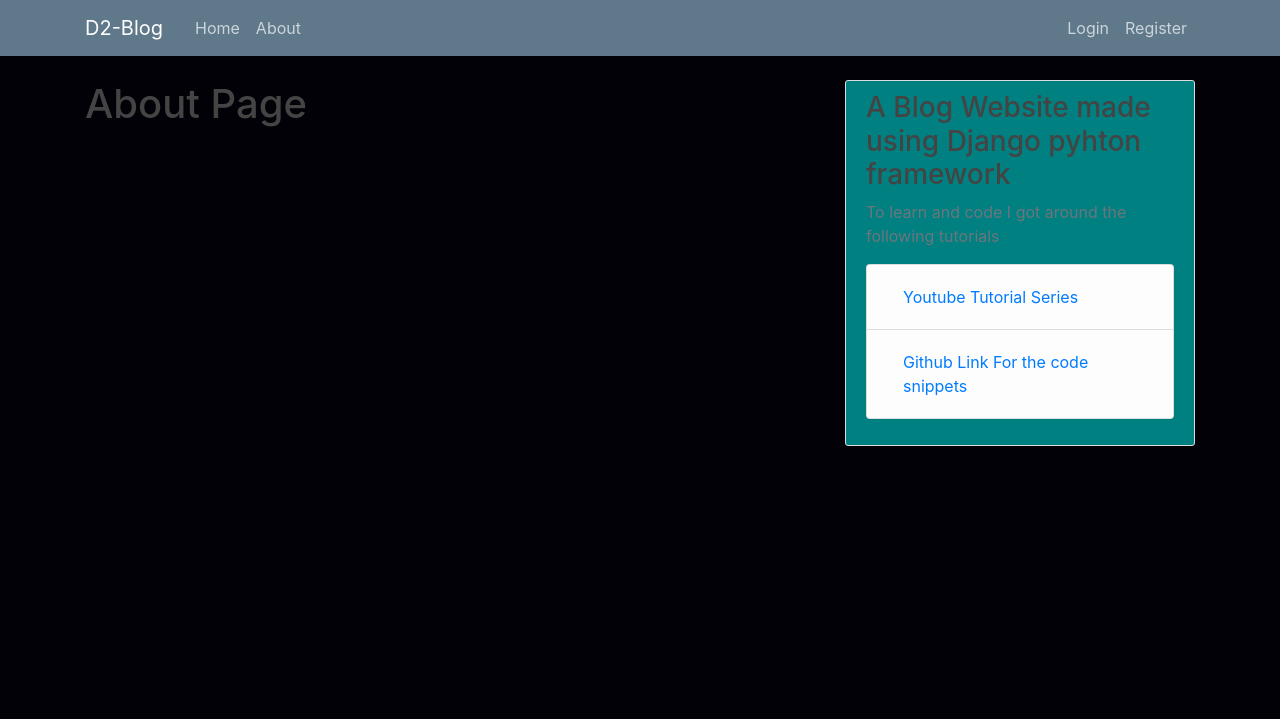
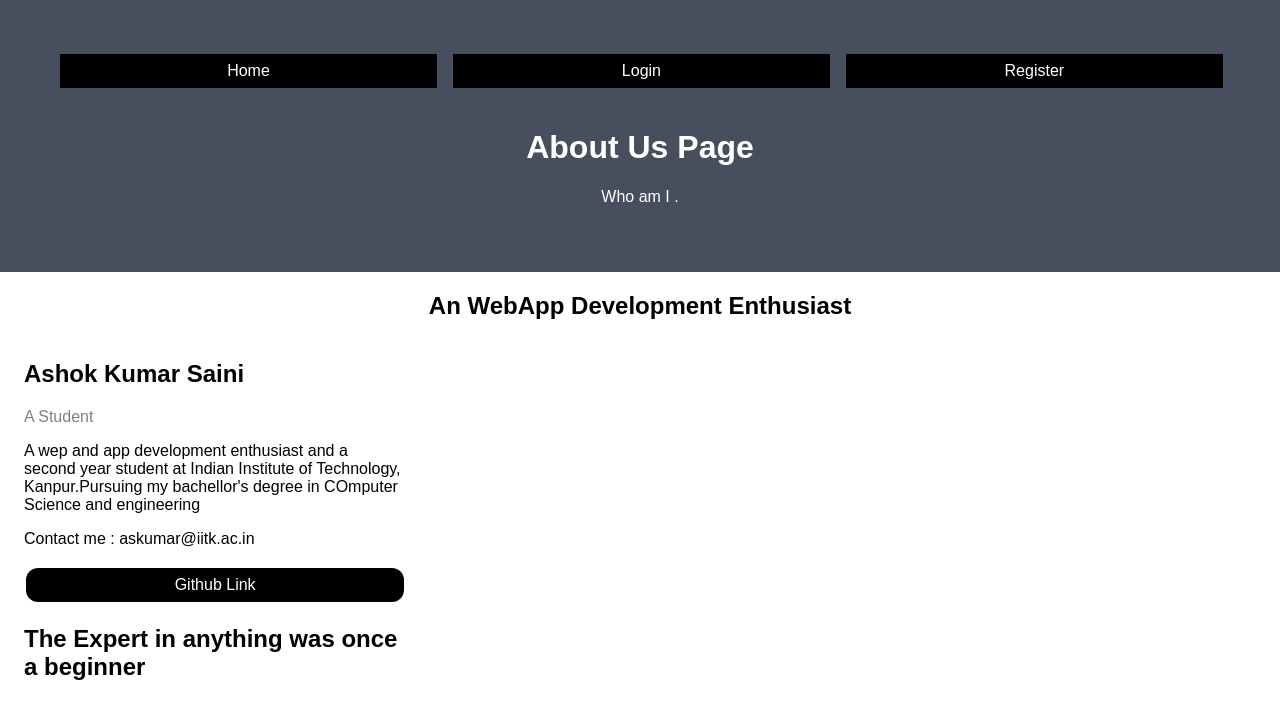
Before and after one commit to Ashokkumar2sa/Django-website-heroku, a Django app: page /about/ in a window 1280 px wide. Shown: the top 719 px of the page. Run offline with Django 3.2, Linux system fonts and the light colour scheme; some libraries are stand-ins or nearby versions.

Commit message:
About PAge

```diff
--- a/blog/templates/blog/about.html
+++ b/blog/templates/blog/about.html
@@ -1,5 +1,140 @@
+<!DOCTYPE html>
+<html>
+<head>
+<meta name="viewport" content="width=device-width, initial-scale=1">
+<style>
+  .button {
+    background-color: #04AA6D; /* Green */
+    border: none;
+    color: white;
+    padding: 20px;
+    text-align: center;
+    text-decoration: none;
+    display: inline-block;
+    font-size: 16px;
+    margin: 4px 2px;
+    cursor: pointer;
+  }
 
-{% extends "blog/base.html" %}
-    {% block content %}
-       <h1>About Page</h1>
-{% endblock content %}
+  .button1 {border-radius: 2px;}
+  .button2 {border-radius: 4px;}
+  .button3 {border-radius: 8px;}
+  .button4 {border-radius: 12px;}
+  .button5 {border-radius: 50%;}
+  </style>
+<style>
+body {
+  font-family: Arial, Helvetica, sans-serif;
+  margin: 0;
+}
+
+html {
+  box-sizing: border-box;
+}
+
+*, *:before, *:after {
+  box-sizing: inherit;
+}
+
+.column {
+  float: left;
+  width: 33.3%;
+  margin-bottom: 16px;
+  padding: 0 8px;
+}
+
+.card {
+  box-shadow: 0 4px 8px 0 rgba(0, 0, 0, 0.2);
+  margin: 8px;
+}
+
+.about-section {
+  padding: 50px;
+  text-align: center;
+  background-color: #474e5d;
+  color: white;
+}
+
+.container {
+  padding: 0 16px;
+}
+
+.container::after, .row::after {
+  content: "";
+  clear: both;
+  display: table;
+}
+
+.title {
+  color: grey;
+}
+
+.button {
+  border: none;
+  outline: 0;
+  display: inline-block;
+  padding: 8px;
+  color: white;
+  background-color: #000;
+  text-align: center;
+  cursor: pointer;
+  width: 100%;
+}
+
+.button:hover {
+  background-color: #555;
+}
+
+@media screen and (max-width: 650px) {
+  .column {
+    width: 100%;
+    display: block;
+  }
+}
+</style>
+</head>
+<body>
+
+<div class="about-section">
+    <div class="row">
+        <div class="column">
+            <a class="button" href="{% url 'blog-home' %}">Home</a>
+        </div>
+
+            {% if user.is_authenticated %}
+            <div class="column"><a class="button" href="{% url 'post-create' %}">New Post</a></div>
+
+        <div class="column"><a class="nav-item nav-link" href="{% url 'profile' %}">Profile</a></div>
+
+          <div class="column"><a class="nav-item nav-link" href="{% url 'logout' %}">Logout</a></div>
+
+        {% else %}
+        <div class="column"><a class="button" href="{% url 'login' %}">Login</a></div>
+
+          <div class="column"><a class="button" href="{% url 'register' %}">Register</a></div>
+
+        {% endif %}
+
+      </div>
+  <h1>About Us Page</h1>
+  <p>Who am I .</p>
+</div>
+
+<h2 style="text-align:center">An WebApp Development Enthusiast</h2>
+<div class="center">
+    <div class="column">
+      <div class="container">
+        <h2>Ashok Kumar Saini</h2>
+        <p class="title">A Student</p>
+        <p>A wep and app development enthusiast and a second year student at Indian Institute of Technology, Kanpur.Pursuing my bachellor's degree in COmputer Science and engineering</p>
+        <p>Contact me : askumar@iitk.ac.in</p>
+        <div><a class="button button4" href="#">Github Link</a></div>
+
+        <h2>The Expert in anything was once a beginner</h2>
+      </div>
+
+ </div>
+</div>
+
+</body>
+</html>
```
